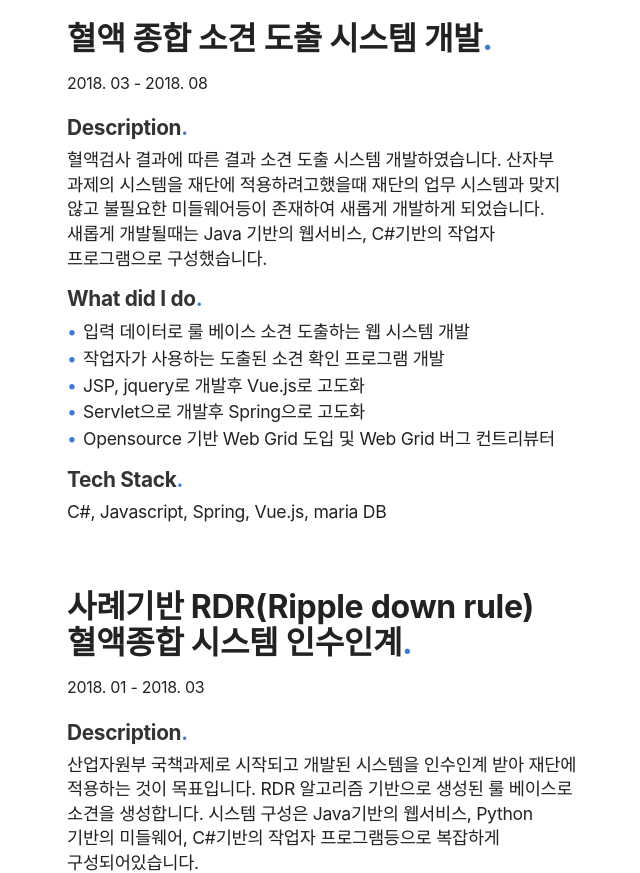
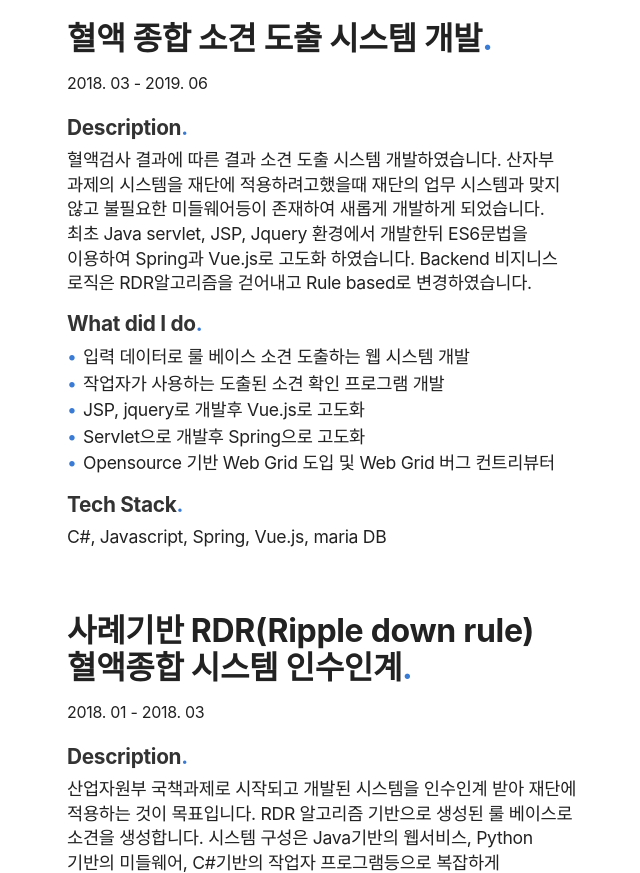
Before and after one commit to choikyusu/choikyusu.github.io, a plain HTML site: page index.html in a window 1280 px wide. Shown: the part 7369-8242 px from the top of the page, without its empty margins (429-1069 px from the left). Drawn offline with Linux system fonts and the light colour scheme; a web font is replaced by a local one.

Commit message:
resume update

```diff
--- a/index.html
+++ b/index.html
@@ -397,15 +397,17 @@
               </h4>
               <span class="time">
                 <time datetime="2018-06">2018. 03</time> -
-                <time datetime="2018-12">2018. 08</time>
+                <time datetime="2018-12">2019. 06</time>
               </span>
               <h5>Description<span class="period-mark">.</span></h5>
               <p class="description">
                 혈액검사 결과에 따른 결과 소견 도출 시스템 개발하였습니다.
                 산자부 과제의 시스템을 재단에 적용하려고했을때 재단의 업무
                 시스템과 맞지 않고 불필요한 미들웨어등이 존재하여 새롭게
-                개발하게 되었습니다. 새롭게 개발될때는 Java 기반의 웹서비스,
-                C#기반의 작업자 프로그램으로 구성했습니다.
+                개발하게 되었습니다. 최초 Java servlet, JSP, Jquery 환경에서
+                개발한뒤 ES6문법을 이용하여 Spring과 Vue.js로 고도화 하였습니다.
+                Backend 비지니스 로직은 RDR알고리즘을 걷어내고 Rule based로
+                변경하였습니다.
               </p>
               <h5>What did I do<span class="period-mark">.</span></h5>
               <ul>
```
